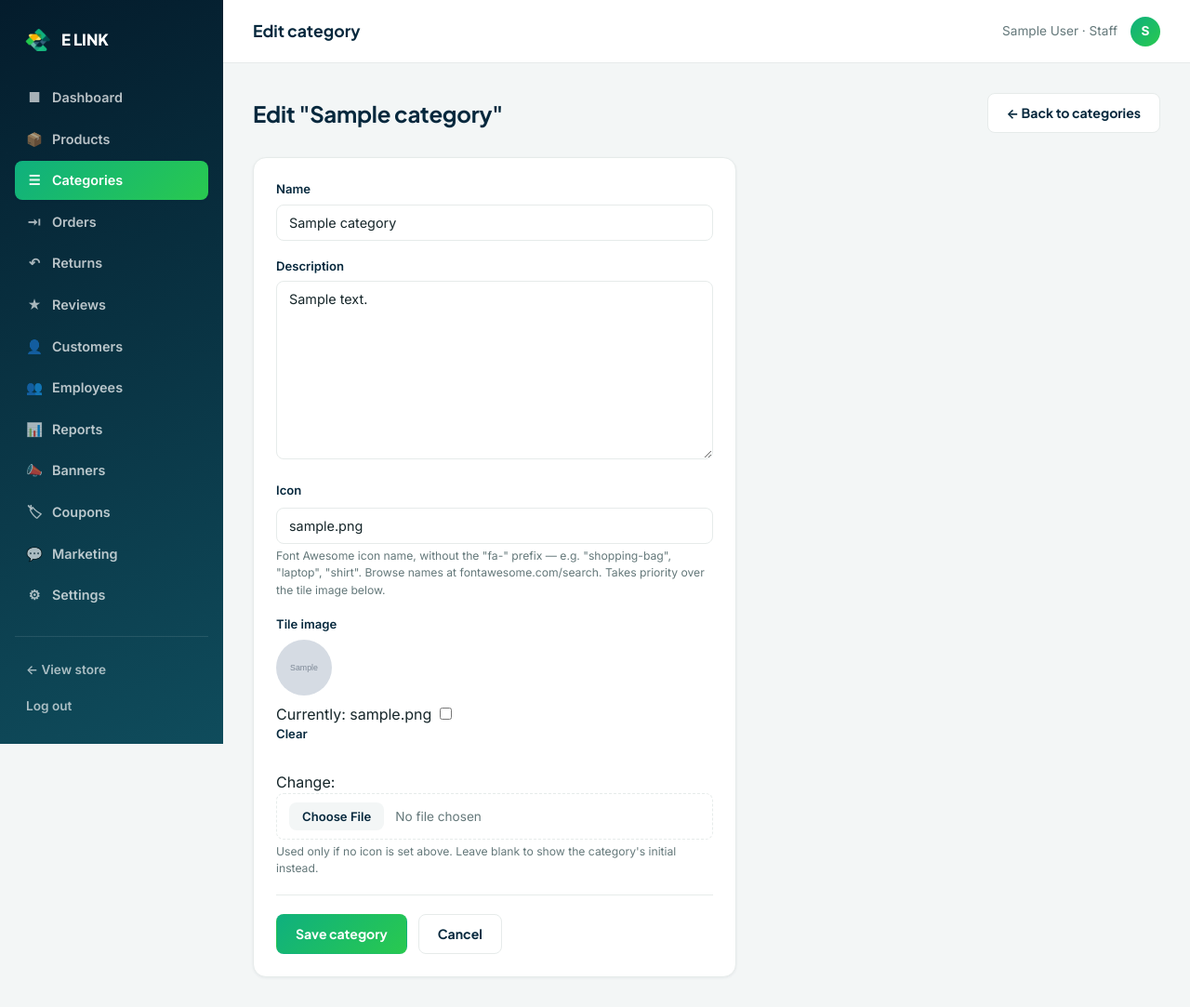
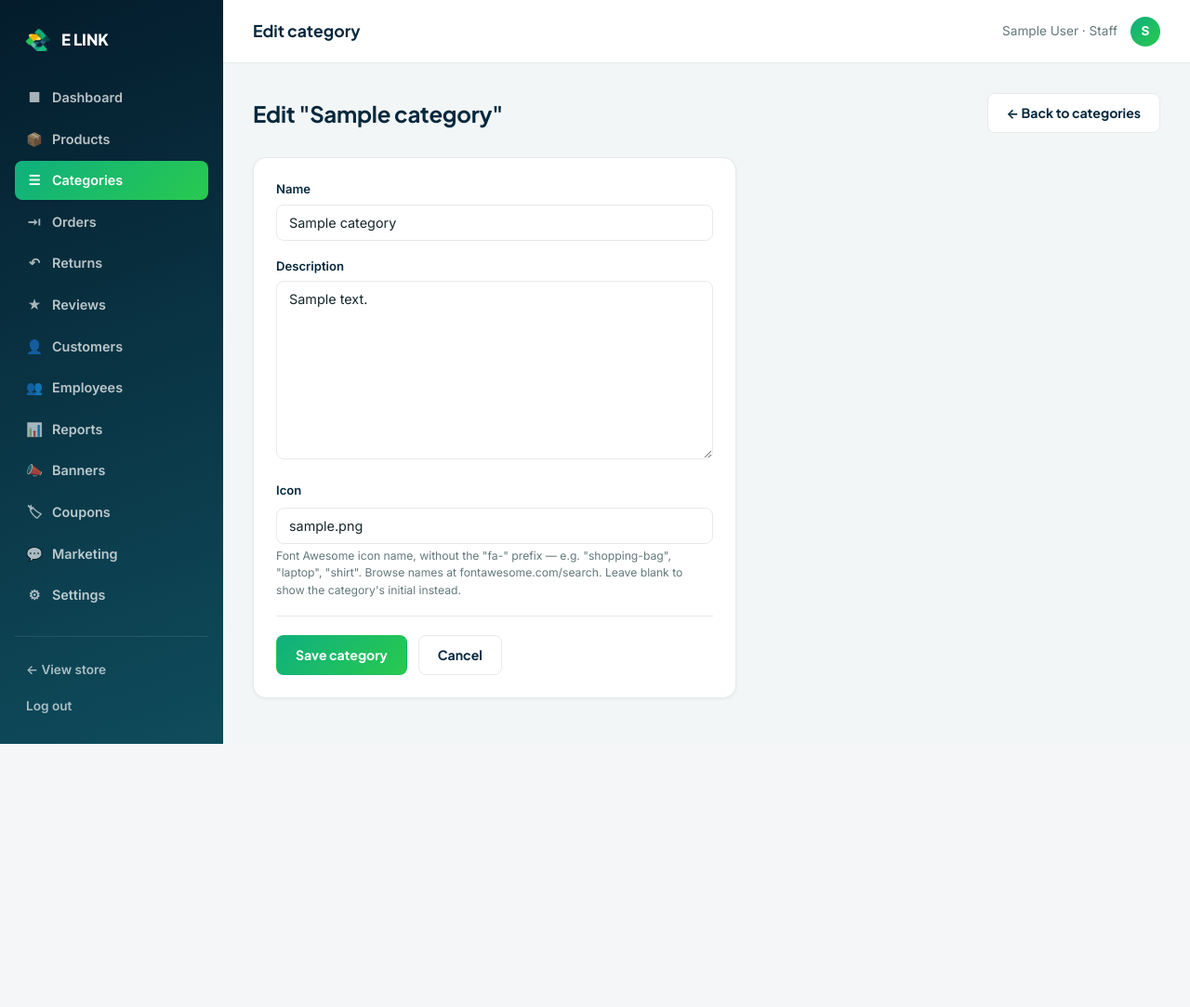
Before and after one commit to khattabaljaily/ELINK, a Django app: page /dashboard/categories/1/edit/ in a window 1280 px wide. Shown: the whole page at 93% size. After the commit the page ends 800 px from the top, so only its background shows below. Run offline with Django 5.2, Linux system fonts and the light colour scheme; a user stored in the database is signed in; tables that the repository leaves empty hold one stand-in row (values such as "Sample post"); grey boxes marked "Sample" are stand-in pictures; parts of the project's set-up code (start-up, migrations or seed data) failed here and were passed over.

Commit message:
fix issues

```diff
--- a/dashboard/forms.py
+++ b/dashboard/forms.py
@@ -65,7 +65,7 @@ VariantFormSet = forms.inlineformset_factory(
 class CategoryForm(forms.ModelForm):
     class Meta:
         model = Category
-        fields = ('name', 'description', 'icon', 'image')
+        fields = ('name', 'description', 'icon')
         widgets = {
             'icon': forms.TextInput(attrs={'placeholder': 'e.g. shopping-bag'}),
         }
--- a/products/models.py
+++ b/products/models.py
@@ -40,11 +40,9 @@ class Category(models.Model):
     name = models.CharField(max_length=120, unique=True)
     slug = models.SlugField(max_length=140, unique=True, blank=True)
     description = models.TextField(blank=True)
-    image = models.ImageField(upload_to='categories/', blank=True, null=True)
     icon = models.CharField(
         max_length=50, blank=True,
-        help_text='Font Awesome icon name, e.g. "shopping-bag" for the fa-shopping-bag icon. '
-                   'Takes priority over the tile image when set.',
+        help_text='Font Awesome icon name, e.g. "shopping-bag" for the fa-shopping-bag icon.',
     )
 
     class Meta:
@@ -57,8 +55,6 @@ class Category(models.Model):
     def save(self, *args, **kwargs):
         if not self.slug:
             self.slug = slugify(self.name)
-        if self.image and isinstance(self.image.file, UploadedFile):
-            self.image = optimize_product_image(self.image)
         super().save(*args, **kwargs)
 
     def get_absolute_url(self):
--- a/static/css/style.css
+++ b/static/css/style.css
@@ -1236,12 +1236,6 @@ textarea:focus {
 .category-card:nth-of-type(8n + 7) .category-card__image { background: var(--gradient-navy); }
 .category-card:nth-of-type(8n + 8) .category-card__image { background: linear-gradient(135deg, #ef4444 0%, #f87171 100%); }
 
-.category-card__image img {
-  width: 100%;
-  height: 100%;
-  object-fit: contain;
-}
-
 .category-card__icon {
   font-size: 1.7rem;
   color: var(--color-text-inverse);
--- a/templates/dashboard/base.html
+++ b/templates/dashboard/base.html
@@ -10,6 +10,7 @@
   <link rel="preconnect" href="https://fonts.googleapis.com">
   <link rel="preconnect" href="https://fonts.gstatic.com" crossorigin>
   <link href="https://fonts.googleapis.com/css2?family=Plus+Jakarta+Sans:wght@600;700;800&family=Inter:wght@400;500;600;700&display=swap" rel="stylesheet">
+  <link rel="stylesheet" href="https://cdnjs.cloudflare.com/ajax/libs/font-awesome/6.5.1/css/all.min.css" integrity="sha512-DTOQO9RWCH3ppGqcWaEA1BIZOC6xxalwEsw9c2QQeAIftl+Vegovlnee1c9QX4TctnWMn13TZye+giMm8e2LwA==" crossorigin="anonymous" referrerpolicy="no-referrer">
   {% block vendor_head %}{% endblock %}
   <link rel="stylesheet" href="{% static_versioned 'css/dashboard.css' %}">
   {% block extra_head %}{% endblock %}
--- a/templates/dashboard/categories/_form_fields.html
+++ b/templates/dashboard/categories/_form_fields.html
@@ -1,4 +1,4 @@
-<form method="post" action="{{ request.path }}" enctype="multipart/form-data">
+<form method="post" action="{{ request.path }}">
   {% csrf_token %}
   <div class="form-group">
     <label for="{{ form.name.id_for_label }}">Name</label>
@@ -18,16 +18,8 @@
     <span class="helptext">
       Font Awesome icon name, without the "fa-" prefix — e.g. "shopping-bag", "laptop", "shirt".
       Browse names at <a href="https://fontawesome.com/search?o=r&m=free" target="_blank" rel="noopener">fontawesome.com/search</a>.
-      Takes priority over the tile image below.
+      Leave blank to show the category's initial instead.
     </span>
-  </div>
-  <div class="form-group">
-    <label for="{{ form.image.id_for_label }}">Tile image</label>
-    {% if form.instance.image %}
-      <img src="{{ form.instance.image.url }}" alt="" style="height:60px;width:60px;border-radius:50%;object-fit:cover;margin-bottom:8px;display:block;">
-    {% endif %}
-    {{ form.image }}
-    <span class="helptext">Used only if no icon is set above. Leave blank to show the category's initial instead.</span>
   </div>
   <div class="form-actions">
     <button type="submit" class="btn btn-primary">Save category</button>
--- a/templates/products/list.html
+++ b/templates/products/list.html
@@ -60,8 +60,6 @@
               <span class="category-card__image">
                 {% if c.icon %}
                   <i class="fa-solid fa-{{ c.icon }} category-card__icon"></i>
-                {% elif c.image %}
-                  <img src="{{ c.image.url }}" alt="" loading="lazy">
                 {% else %}
                   <span class="category-card__initial">{{ c.name|slice:":1" }}</span>
                 {% endif %}
```
Also changed, not shown: templates/dashboard/categories/list.html (+5 -3 lines), products/migrations/0010_remove_category_image_alter_category_icon.py (added).
